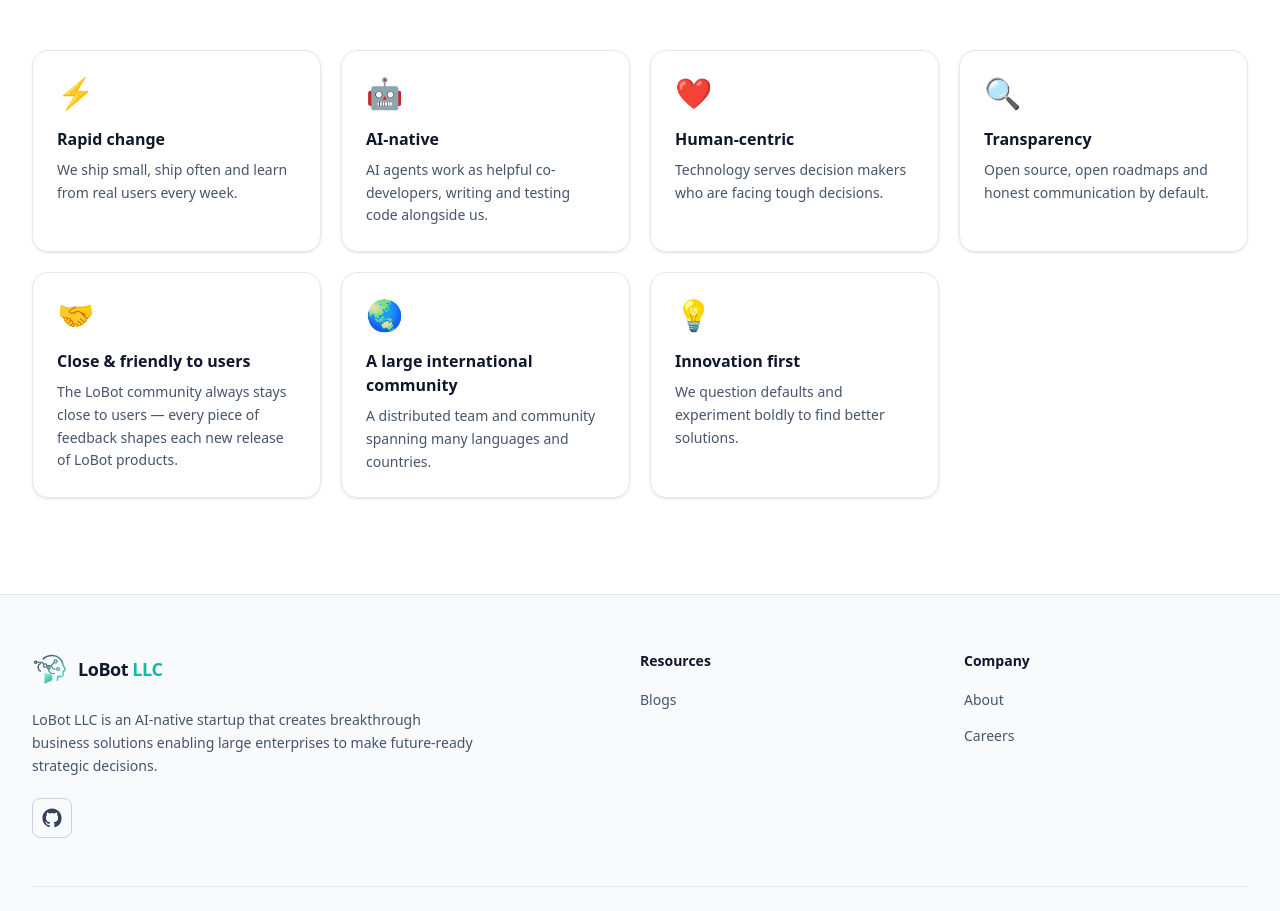
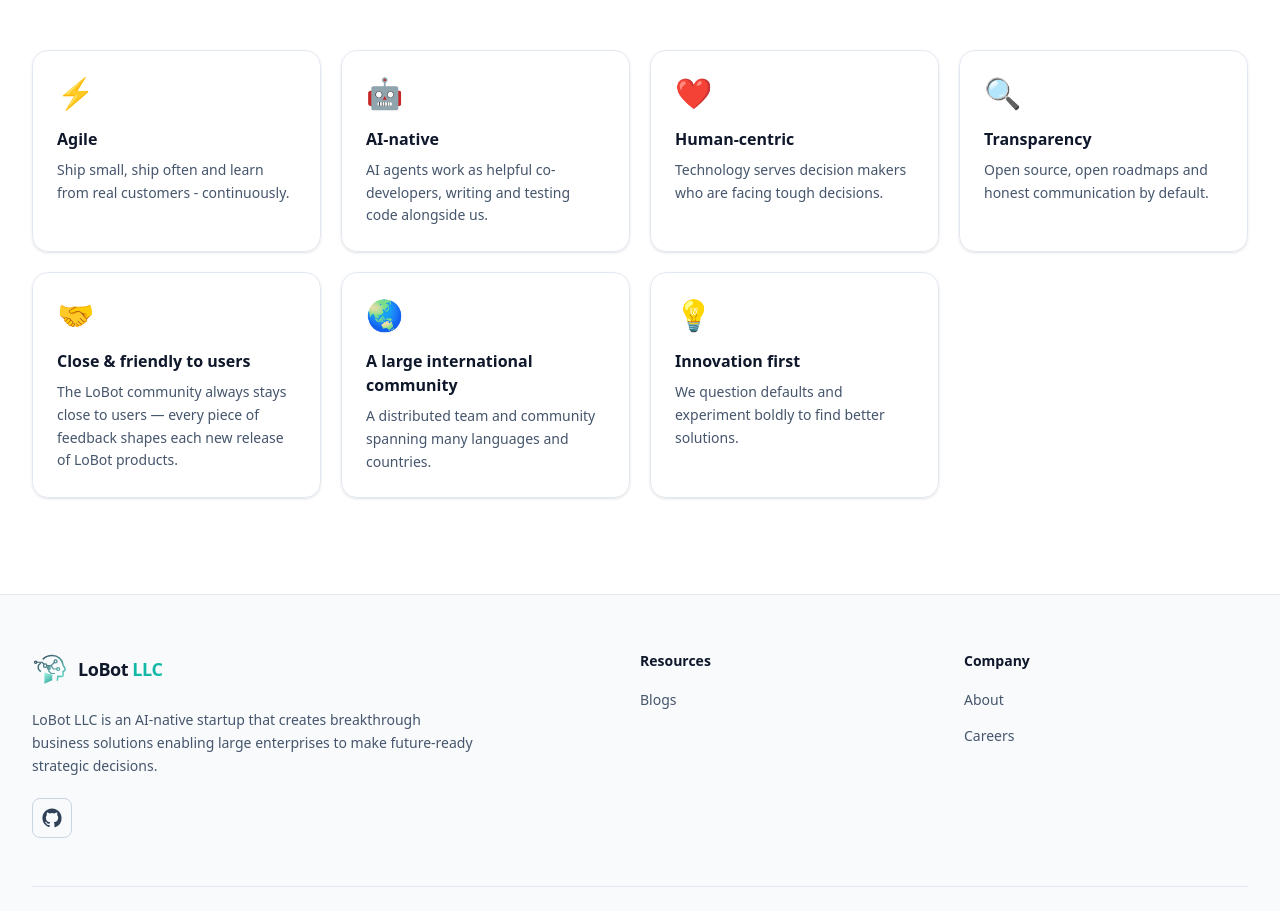
Before and after one commit to LoBot-LLC/Homepage, a Next.js app: page /about in a window 1280 px wide. Shown: the part 3020-3931 px from the top of the page. Built offline with nearby package versions, Linux system fonts and the light colour scheme; no server answers.

Commit message:
Update en.ts

```diff
--- a/src/i18n/en.ts
+++ b/src/i18n/en.ts
@@ -250,7 +250,7 @@ const en = {
     culture: {
       title: "Work culture",
       items: [
-        { title: "Rapid change", desc: "We ship small, ship often and learn from real users every week." },
+        { title: "Agile", desc: "Ship small, ship often and learn from real customers - continuously." },
         { title: "AI-native", desc: "AI agents work as helpful co-developers, writing and testing code alongside us." },
         { title: "Human-centric", desc: "Technology serves decision makers who are facing tough decisions." },
         { title: "Transparency", desc: "Open source, open roadmaps and honest communication by default." },
```
